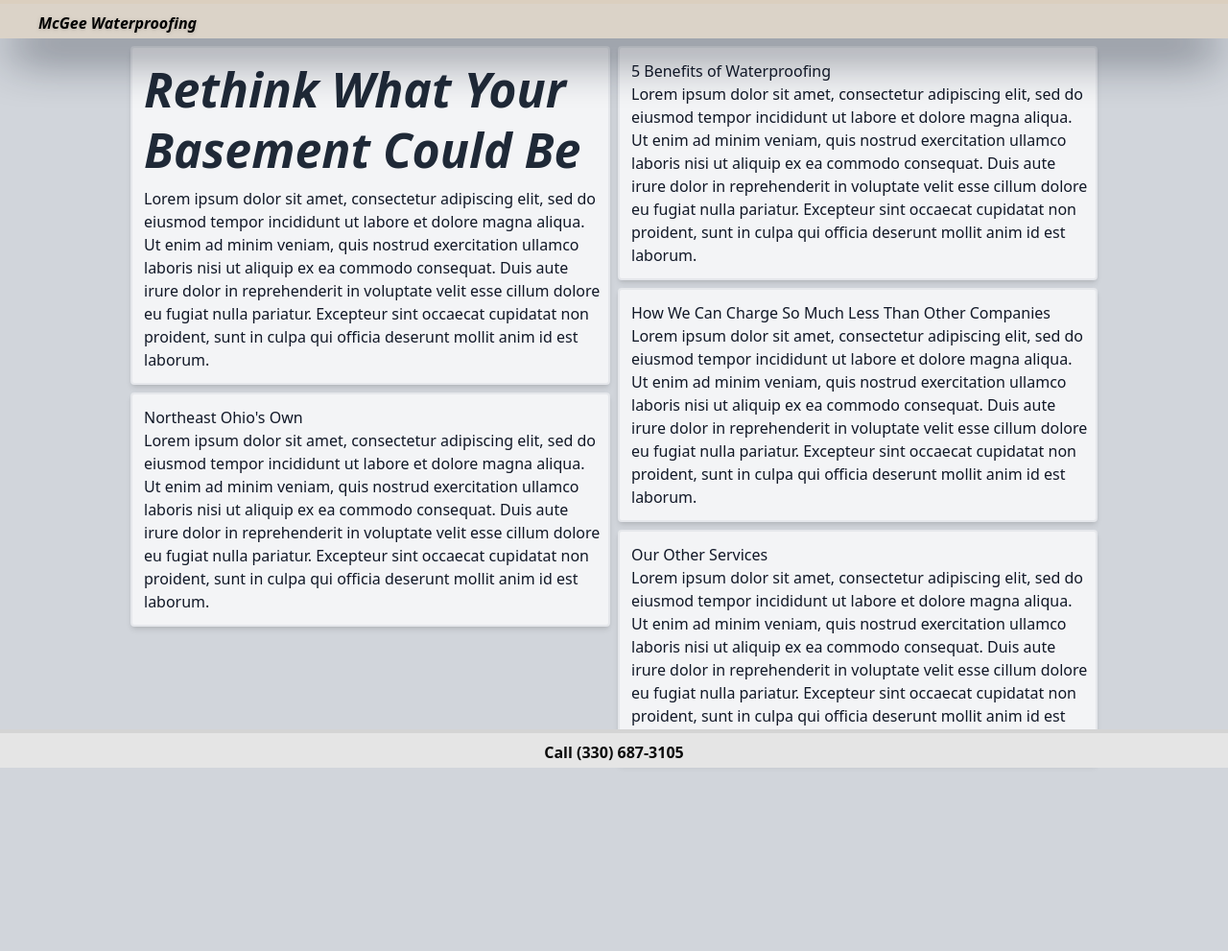
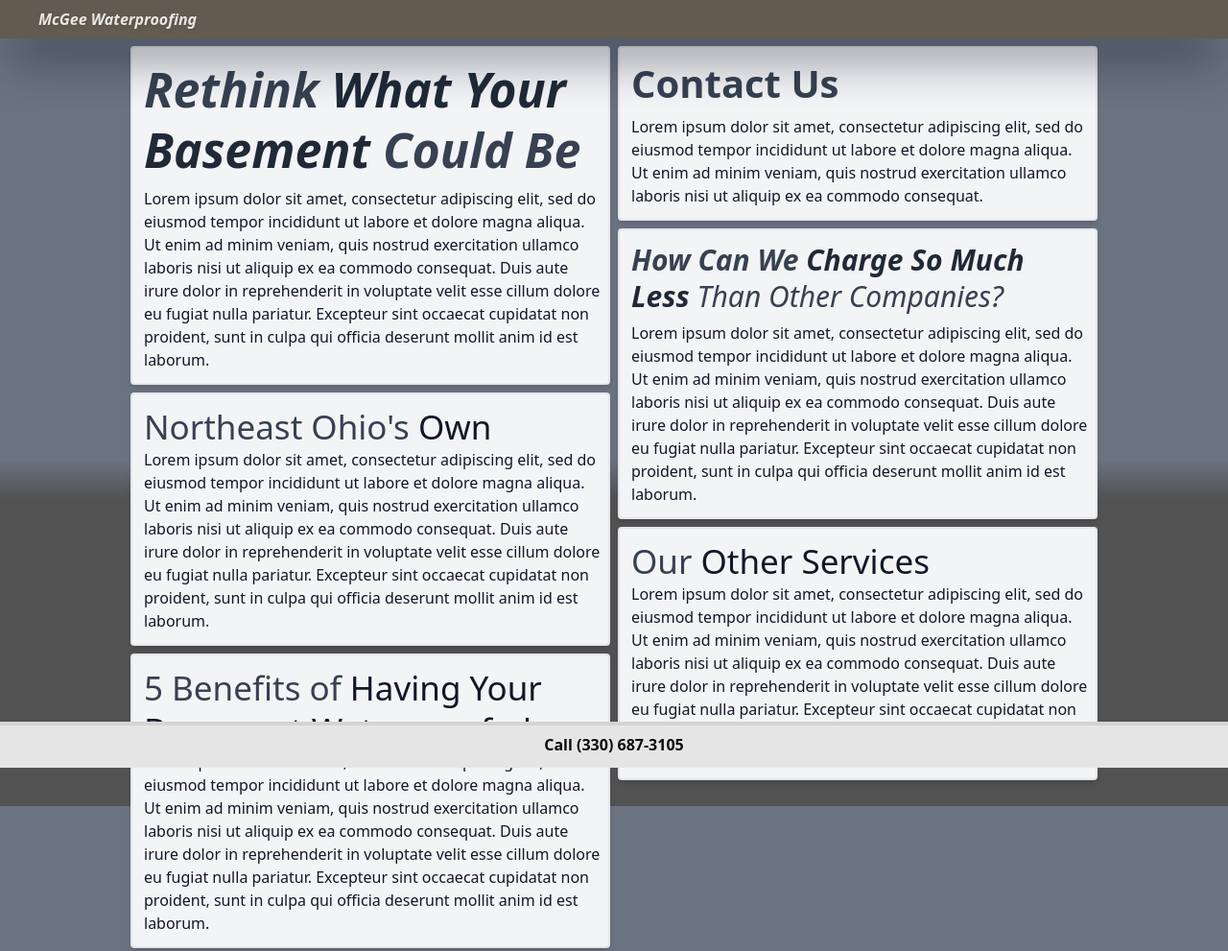
Before and after one commit to Joannamcregan/mcgee-waterproofing-site, a website: page index.html in a window 1280 px wide. Shown: the whole page at 96% size. Before the commit the page ends 884 px from the top, so only its background shows below. Drawn offline with Linux system fonts and the light colour scheme.

Commit message:
Add files via upload

```diff
--- a/index.html
+++ b/index.html
@@ -8,13 +8,11 @@
     <link href="./src/output.css" rel="stylesheet">
     <link rel="images" href="img">
 </head>
-<body class="
-    bg-gray-300 transition-colors duration-1000 ease-in-out
-    mt-10
-">
+<body class="mt-10">
     <header class="
-        bg-[#dbd3c8]
-        border-[#dbcfbf] border-t-4
+        bg-[#635b50]
+        text-[#ebe6e1]
+        border-[#635b50] border-b-4
         fixed
         top-0
         left-0
@@ -30,7 +28,10 @@
             <em><strong>McGee Waterproofing</strong></em>
         </span>
     </header>
-    <main class="pb-20">
+    <main class="
+        pb-20
+        bg-gradient-to-b from-gray-500 from-55% to-neutral-600 to-60% bg-fixed
+    ">
         <div class="
         columns-1 md:columns-2
         gap-2
@@ -55,7 +56,9 @@
                     text-gray-800
                     mb-2
                     leading-tight
-                "><em><strong class="font-bold">Rethink</strong> What <strong class="font-bold">Your Basement</strong> Could Be</em></h1>
+                ">
+                    <em><strong class="font-bold text-gray-700">Rethink</strong> What <strong class="font-bold">Your Basement</strong> <span class="text-gray-700">Could Be</span></em>
+                </h1>
                 <p>Lorem ipsum dolor sit amet, consectetur adipiscing elit, sed do eiusmod tempor incididunt ut labore et dolore magna aliqua. Ut enim ad minim veniam, quis nostrud exercitation ullamco laboris nisi ut aliquip ex ea commodo consequat. Duis aute irure dolor in reprehenderit in voluptate velit esse cillum dolore eu fugiat nulla pariatur. Excepteur sint occaecat cupidatat non proident, sunt in culpa qui officia deserunt mollit anim id est laborum.</p>
             </div>
             <div class="
@@ -68,7 +71,7 @@
                 rounded
                 border-2 border-gray-200
             ">
-                <h2>Northeast Ohio's Own</h2>
+                <h2 class="text-[35px] leading-tight"><span class="text-gray-700">Northeast Ohio's</span> Own</h2>
                 <p>Lorem ipsum dolor sit amet, consectetur adipiscing elit, sed do eiusmod tempor incididunt ut labore et dolore magna aliqua. Ut enim ad minim veniam, quis nostrud exercitation ullamco laboris nisi ut aliquip ex ea commodo consequat. Duis aute irure dolor in reprehenderit in voluptate velit esse cillum dolore eu fugiat nulla pariatur. Excepteur sint occaecat cupidatat non proident, sunt in culpa qui officia deserunt mollit anim id est laborum.</p>
             </div>
             <div class="
@@ -81,7 +84,7 @@
                 rounded
                 border-2 border-gray-200
             ">
-                <h2>5 Benefits of Waterproofing</h2>
+                <h2 class="text-[35px] leading-tight"><span class="text-gray-700">5 Benefits of</span> Having Your Basement Waterproofed</h2>
                 <p>Lorem ipsum dolor sit amet, consectetur adipiscing elit, sed do eiusmod tempor incididunt ut labore et dolore magna aliqua. Ut enim ad minim veniam, quis nostrud exercitation ullamco laboris nisi ut aliquip ex ea commodo consequat. Duis aute irure dolor in reprehenderit in voluptate velit esse cillum dolore eu fugiat nulla pariatur. Excepteur sint occaecat cupidatat non proident, sunt in culpa qui officia deserunt mollit anim id est laborum.</p>
             </div>
             <div class="
@@ -94,7 +97,35 @@
                 rounded
                 border-2 border-gray-200
             ">
-                <h2>How We Can Charge So Much Less Than Other Companies</h2>
+            <h2 class="
+                font-semibold
+                text-[40px]
+                text-gray-800
+                mb-2
+                leading-tight
+            ">
+                <strong class="font-bold text-gray-700">Contact </strong><span class="text-gray-700">Us</span>
+            </h2>
+                <p>Lorem ipsum dolor sit amet, consectetur adipiscing elit, sed do eiusmod tempor incididunt ut labore et dolore magna aliqua. Ut enim ad minim veniam, quis nostrud exercitation ullamco laboris nisi ut aliquip ex ea commodo consequat.</p>
+            </div>
+            <div class="
+                w-full
+                break-inside-avoid
+                mb-2
+                py-3 pl-3 pr-2
+                bg-gray-100
+                shadow-md
+                rounded
+                border-2 border-gray-200
+            ">
+            <h2 class="
+                font-medium
+                text-[30px]
+                text-gray-800
+                mb-2
+                leading-tight
+            "><em><span class="font-bold text-gray-700">How Can We </span><strong class="font-bold">Charge So Much Less </strong><span class="text-gray-700">Than Other Companies?</span></em>
+            </h2>
                 <p>Lorem ipsum dolor sit amet, consectetur adipiscing elit, sed do eiusmod tempor incididunt ut labore et dolore magna aliqua. Ut enim ad minim veniam, quis nostrud exercitation ullamco laboris nisi ut aliquip ex ea commodo consequat. Duis aute irure dolor in reprehenderit in voluptate velit esse cillum dolore eu fugiat nulla pariatur. Excepteur sint occaecat cupidatat non proident, sunt in culpa qui officia deserunt mollit anim id est laborum.</p>
             </div>
             <div class="
@@ -107,7 +138,7 @@
                 rounded
                 border-2 border-gray-200
             ">
-                <h2>Our Other Services</h2>
+                <h2 class="text-[35px] leading-tight"><span class="text-gray-700">Our</span> Other Services</h2>
                 <p>Lorem ipsum dolor sit amet, consectetur adipiscing elit, sed do eiusmod tempor incididunt ut labore et dolore magna aliqua. Ut enim ad minim veniam, quis nostrud exercitation ullamco laboris nisi ut aliquip ex ea commodo consequat. Duis aute irure dolor in reprehenderit in voluptate velit esse cillum dolore eu fugiat nulla pariatur. Excepteur sint occaecat cupidatat non proident, sunt in culpa qui officia deserunt mollit anim id est laborum.</p>
             </div>
         </div>
@@ -121,10 +152,10 @@
         left-0
         right-0
         p-2
-        h-10
+        h-12
     ">
-        <span class="mx-auto block w-fit pb-6"><strong>Call (330) 687-3105</strong></span>
-        <img class="mx-auto hidden" src="" alt="phone icon"/>
+        <span class="mx-auto w-fit pb-6 hidden sm:block"><strong>Call (330) 687-3105</strong></span>
+        <img class="mx-auto w-fit block sm:hidden h-8" src="./images/phone.png" alt="phone icon"/>
     </footer>
     <script src="./src/main.js"></script>
 </body>
```
Also changed, not shown: images/phone.png (added), src/output.css.
